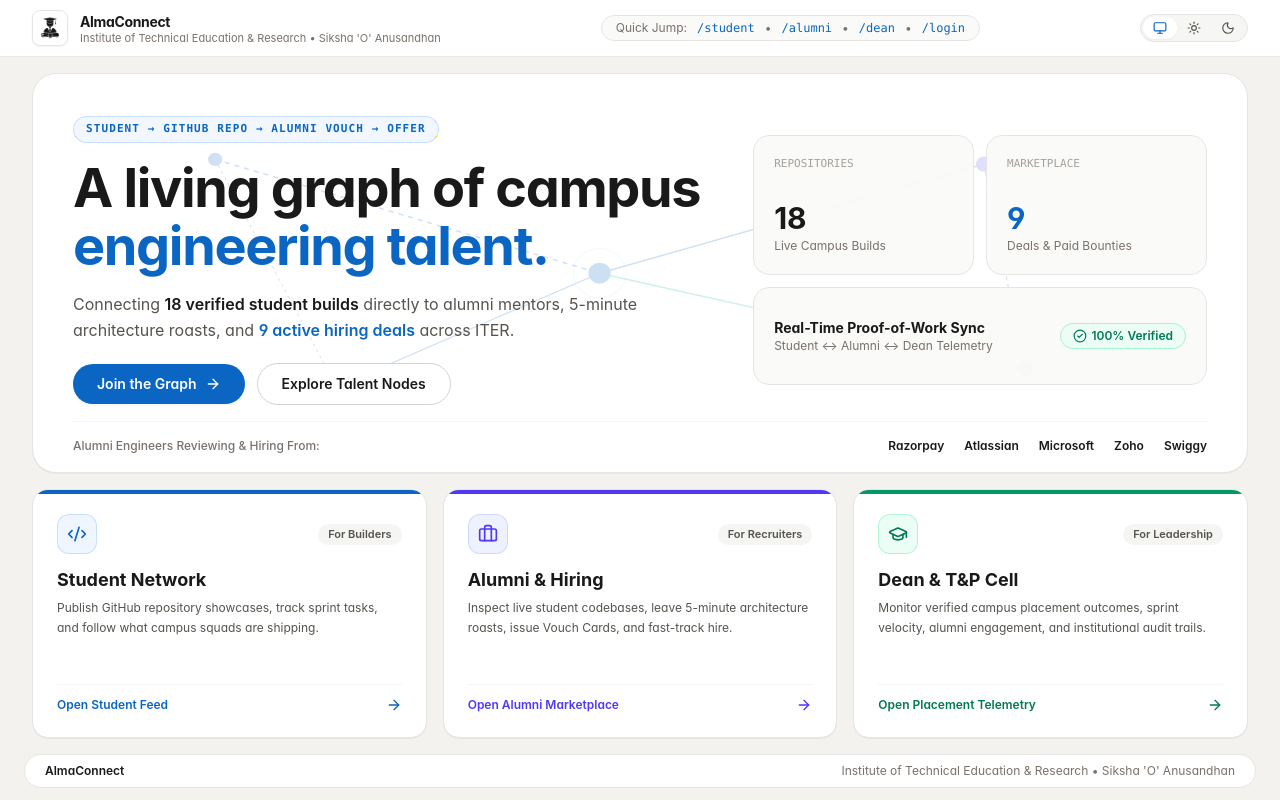
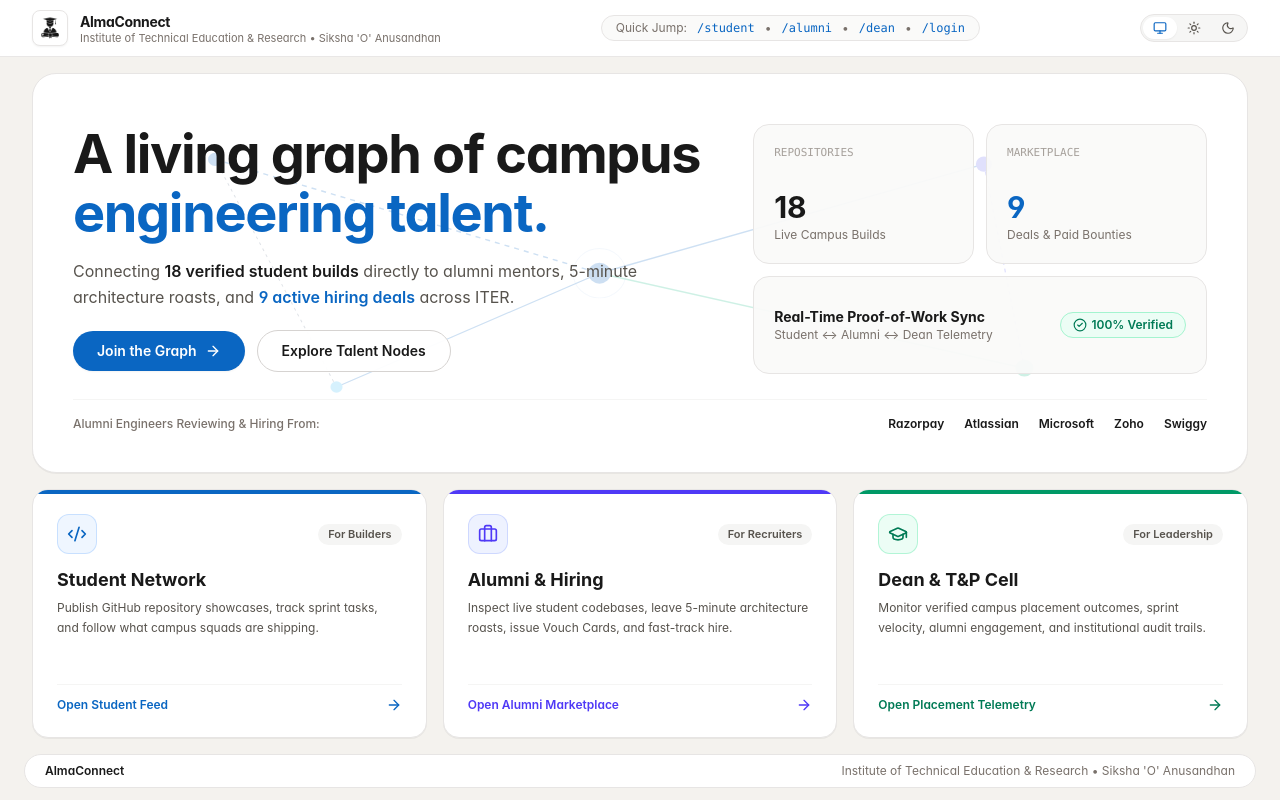
Before and after one commit to ragelabs-ssssd/Alum-Connect, a Next.js app: page / in a window 1280 px wide. Built offline with nearby package versions, Linux system fonts and the light colour scheme.

Commit message:
chore: remove Student -> GitHub Repo pill from gateway hero

```diff
--- a/src/app/page.tsx
+++ b/src/app/page.tsx
@@ -204,10 +204,6 @@ export default function HomePage() {
 
           <div className="relative z-10 flex-1 grid grid-cols-1 lg:grid-cols-12 gap-8 items-center">
             <div className="lg:col-span-7 space-y-4">
-              <div className="inline-flex items-center gap-2 rounded-full bg-blue-50/80 dark:bg-sky-500/10 border border-blue-200/80 dark:border-sky-500/25 px-3 py-1 text-[11px] font-mono uppercase tracking-widest text-[#0A66C2] dark:text-sky-400 font-bold">
-                Student → GitHub Repo → Alumni Vouch → Offer
-              </div>
-
               <h1 className="text-3xl sm:text-5xl xl:text-[54px] font-bold tracking-tight text-[#191919] dark:text-white leading-[1.08]">
                 A living graph of campus{' '}
                 <span className="text-[#0A66C2] dark:text-sky-400">engineering talent.</span>
```
